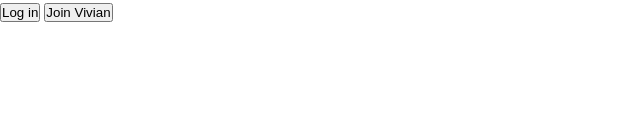
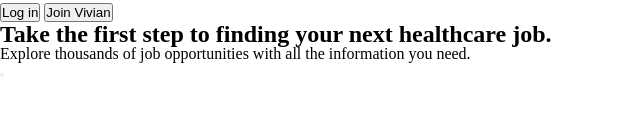
Before and after one commit to MaksKharyshyn/ivan, a plain HTML site: page index.html in a window 1280 px wide. Shown: the part 214-330 px from the top of the page, without its empty margins (0-640 px from the left). Drawn offline with Linux system fonts and the light colour scheme.

Commit message:
added one more section

```diff
--- a/index.html
+++ b/index.html
@@ -29,8 +29,13 @@
             <button class="header_btn">Log in</button>
             <button class="header_btn">Join Vivian</button>
         </div>
+    </header>
 
-    </header>
+    <section class="first_step">
+        <h1 class="first_step_title">Take the first step to finding your next healthcare job.</h1>
+        <p class="first_step_text">Explore thousands of job opportunities with all the information you need.</p>
+        <button class="first_step_btn"></button>
+    </section>
 </div>
 </body>
 </html>
```
